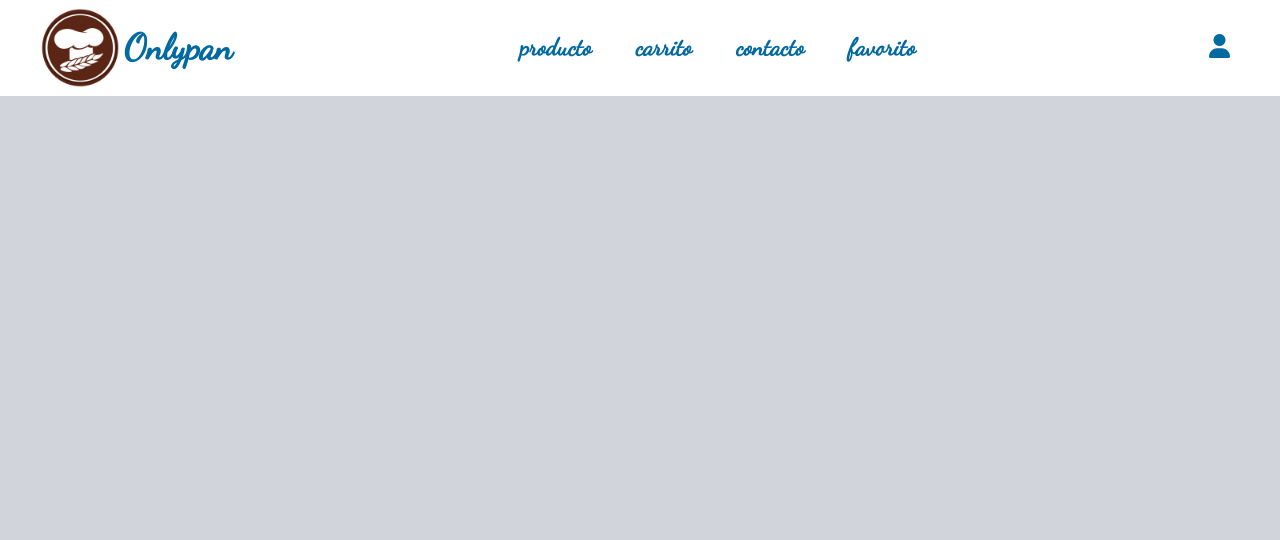
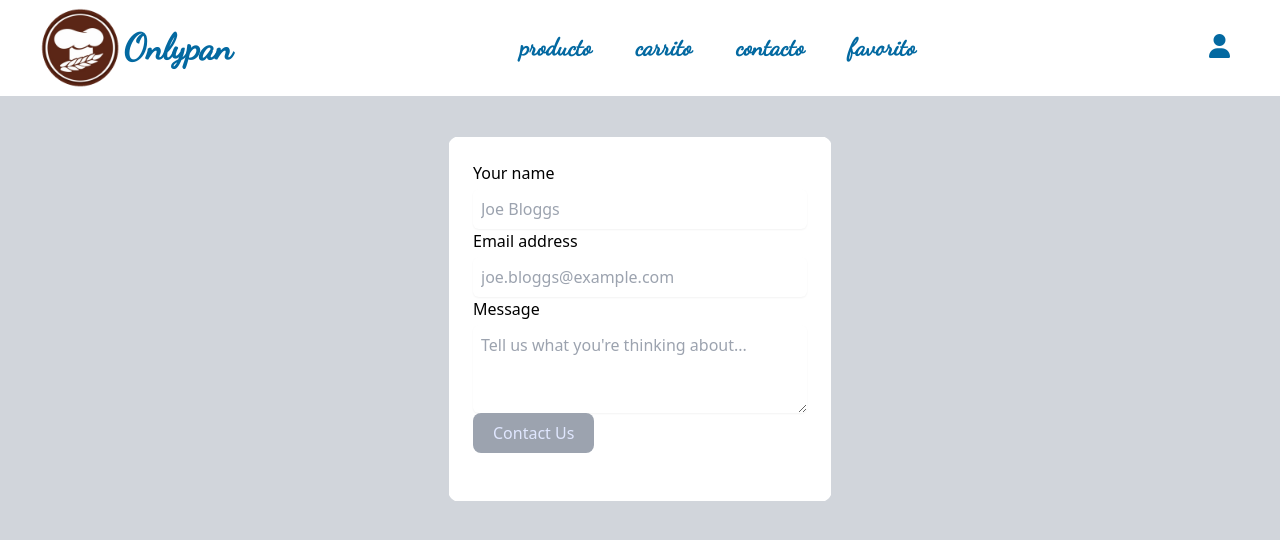
Before and after one commit to Brai99chavez/onlypan-frontend, a React (Create React App) app: page /contacto in a window 1280 px wide. Shown: the top 540 px of the page. Built offline with nearby package versions, Linux system fonts and the light colour scheme.

Commit message:
componente contacto sin funcionalidad agregado

```diff
--- a/src/App.js
+++ b/src/App.js
@@ -7,6 +7,7 @@ import Navbar from './components/Navbar/Navbar/Navbar';
 import Login from './components/Login/Login';
 import Products from './components/Products/Products';
 import Cart from './components/Cart/Cart';
+import Contact from './components/Contact/Contact';
 
 function App() {
   return (
@@ -15,6 +16,7 @@ function App() {
       <Switch>
         <Route path="/" exact component={Home} />
         <Route path="/productos" exact component={Products} />
+        <Route path="/contacto" exact component={Contact} />
         <Route path="/ingreso" exact component={Login} />
         <Route path="/carrito" exact component={Cart} />
       </Switch>
--- /dev/null
+++ b/src/components/Contact/Contact.css
@@ -0,0 +1,59 @@
+.Contact{
+    @apply w-full md:w-96 md:max-w-full mx-auto bg-white mt-10 rounded-xl
+}
+
+.Contact-container{
+    @apply p-6 border border-gray-300 sm:rounded-md
+}
+
+.Contact-name{
+    @apply block mb-6
+}
+
+.Contact-name span{
+    @apply text-gray-700
+}
+.Contact-detail input{
+    @apply block
+    w-full
+    mt-1
+    border-gray-300
+    rounded-md
+    shadow-sm
+    focus:border-indigo-300
+    focus:ring
+    focus:ring-indigo-200
+    focus:ring-opacity-50
+    p-2
+    outline-none
+}
+.Contact-detail textarea{
+    @apply                                     block
+    w-full
+    mt-1
+    border-gray-300
+    rounded-md
+    shadow-sm
+    focus:border-indigo-300
+    focus:ring
+    focus:ring-indigo-200
+    focus:ring-opacity-50
+    p-2
+    outline-none
+}
+
+.Contact-button{
+    @apply mb-6
+}
+.Contact-button .btn{
+    @apply  h-10
+    px-5
+    text-indigo-100
+    bg-gray-400
+    rounded-lg
+    transition-colors
+    duration-150
+    hover:bg-sky-700
+    transition
+    duration-700
+}
--- /dev/null
+++ b/src/components/Contact/Contact.jsx
@@ -0,0 +1,31 @@
+import React from 'react'
+import "./Contact.css"
+
+export default function Contact() {
+    return (
+        <div class="Contact">
+            <div class="Contact-container">
+                <form method="POST" >
+                    <label class="Contact-detail">
+                        <span >Your name</span>
+                        <input type="text" name="name" placeholder="Joe Bloggs"
+                        />
+                    </label>
+                    <label class="Contact-detail">
+                        <span >Email address</span>
+                        <input name="email" type="email" placeholder="joe.bloggs@example.com" required/>
+                    </label>
+                    <label class="Contact-detail">
+                        <span >Message</span>
+                        <textarea name="message" rows="3" placeholder="Tell us what you're thinking about..."/>
+                    </label>
+                    <div class="Contact-button">
+                        <button class="btn" type="submit">
+                            Contact Us
+                        </button>
+                    </div>
+                </form>
+            </div>
+        </div>
+    );
+}
```
